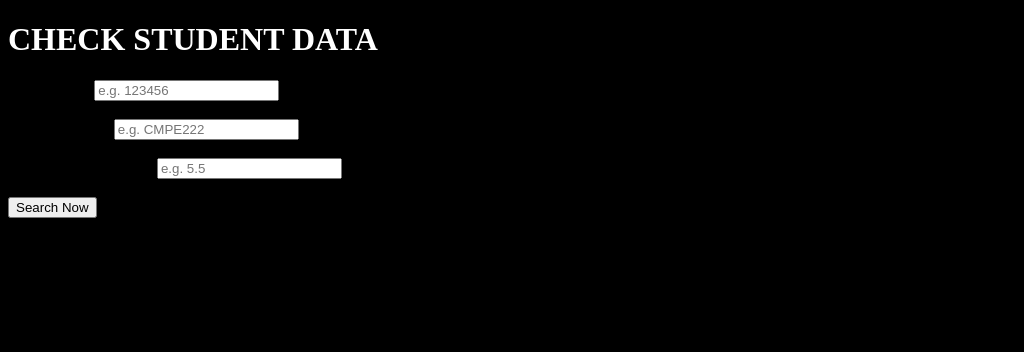
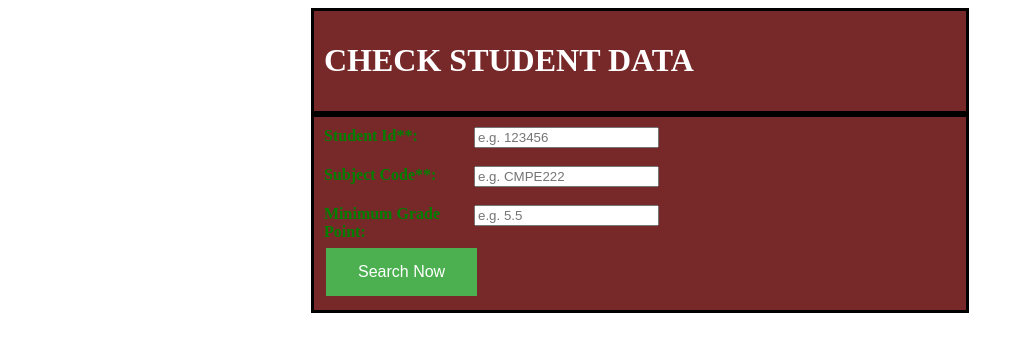
Before and after one commit to 011810058/CarbonGlue, a Flask app: page /search in a window 1280 px wide. Shown: the top 352 px of the page, without its empty margins (0-1024 px from the left). Run offline with Flask 2, Linux system fonts and the light colour scheme.

Commit message:
[minor] Beautifying

```diff
--- a/html_templates/search.html
+++ b/html_templates/search.html
@@ -10,7 +10,7 @@
     <div class="heading">
         <h1>CHECK STUDENT DATA</h1>
     </div>
-    <div class="form-container">
+    <div class="container">
         <form method="POST" action="/search">
             {{ form.hidden_tag() }}
 
--- a/routes.py
+++ b/routes.py
@@ -108,7 +108,7 @@ def search():
                         for subject in document[key][InitConfig.subjects]:
                             if subject_code.lower() == subject[InitConfig.code].lower():
                                 if form_grade_point != "":
-                                    if grade_point >= subject[InitConfig.grade_point]:
+                                    if subject[InitConfig.grade_point] >= grade_point:
                                         return "Student has cleared this Prerequisit"
                                     else:
                                         return "Student has failed to clear this Prerequisit"
--- a/static/css/main.css
+++ b/static/css/main.css
@@ -1,13 +1,5 @@
 .error-msg {
     color: #db4437;
-}
-
-.form-container .heading {
-    margin: auto;
-    width: 50%;
-    border: 3px, solid, black;
-    padding: 10px;
-    background-color: grey;
 }
 
 .heading {
@@ -15,10 +7,41 @@
     color: white
 }
 
-.button {
+#submit {
+    background-color: #4CAF50;
+    border: none;
+    color: white;
+    padding: 15px 32px;
+    text-align: center;
+    text-decoration: none;
     display: inline-block;
+    font-size: 16px;
+    margin: 4px 2px;
+    cursor: pointer;
 }
 
-body {
+
+/*body {
     background-color: black;
+}*/
+
+.container,
+.heading {
+    margin: auto;
+    width: 50%;
+    border: 3px, solid, black;
+    padding: 10px;
+    background-color: #772929;
 }
+
+label {
+    color: green;
+    font-weight: bold;
+    display: block;
+    width: 150px;
+    float: left;
+}
+
+label:after {
+    content: ": "
+}
```
